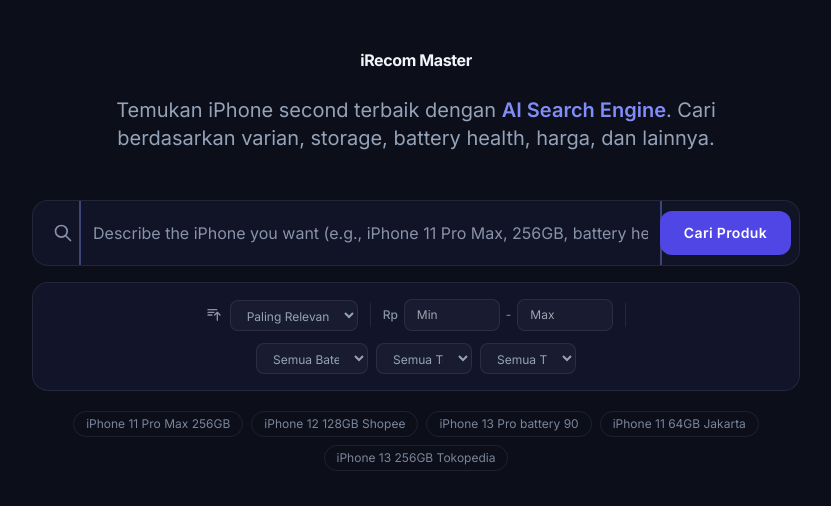
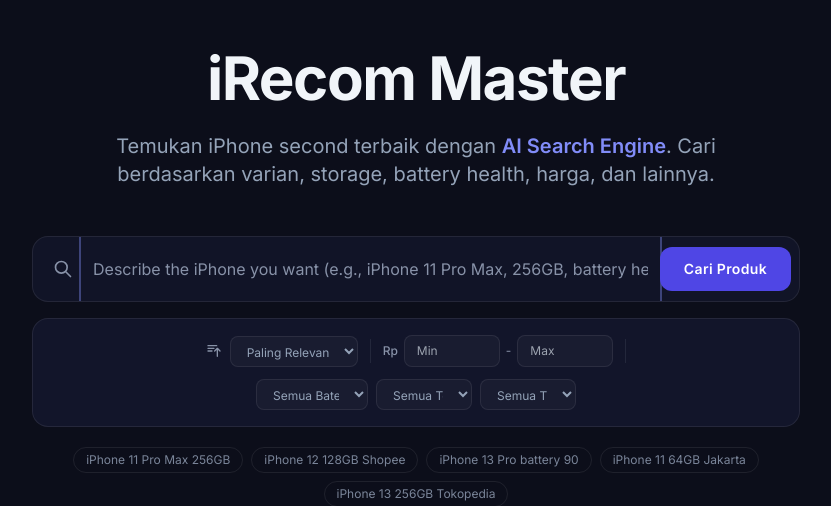
Before and after one commit to muhfakhrudin/UAS_Kecerdasan_Buatan, a Django app: page / in a window 1280 px wide. Shown: the part 48-554 px from the top of the page, without its empty margins (224-1055 px from the left). Run offline with Django 5.2, Linux system fonts and the light colour scheme.

Commit message:
perbaikan terakhir

```diff
--- a/SmartIrecom/recommender/templates/recommender/search.html
+++ b/SmartIrecom/recommender/templates/recommender/search.html
@@ -506,7 +506,7 @@
         <div class="relative max-w-5xl mx-auto px-6 pt-12 pb-12 text-center">
             <!-- Brand -->
             <div>
-                <h1 class="text-4xl md:text-5xl font-bold tracking-tight mb-6 text-themed-primary">
+                <h1 class="text-5xl md:text-6xl font-bold tracking-tight mb-6 text-themed-primary">
                     iRecom Master
                 </h1>
                 <p class="text-lg md:text-xl max-w-2xl mx-auto mb-12 leading-relaxed text-themed-secondary">
```
